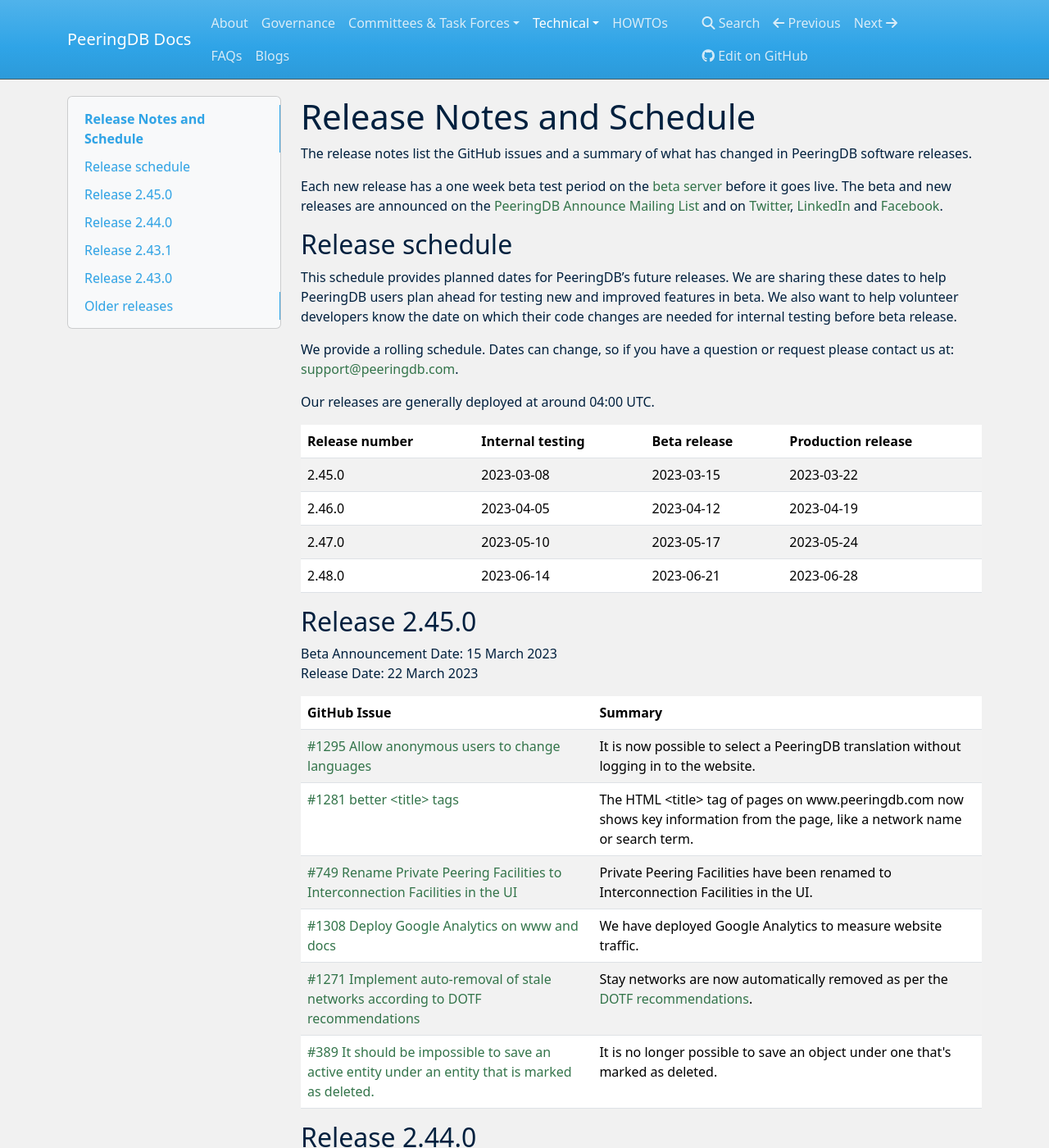
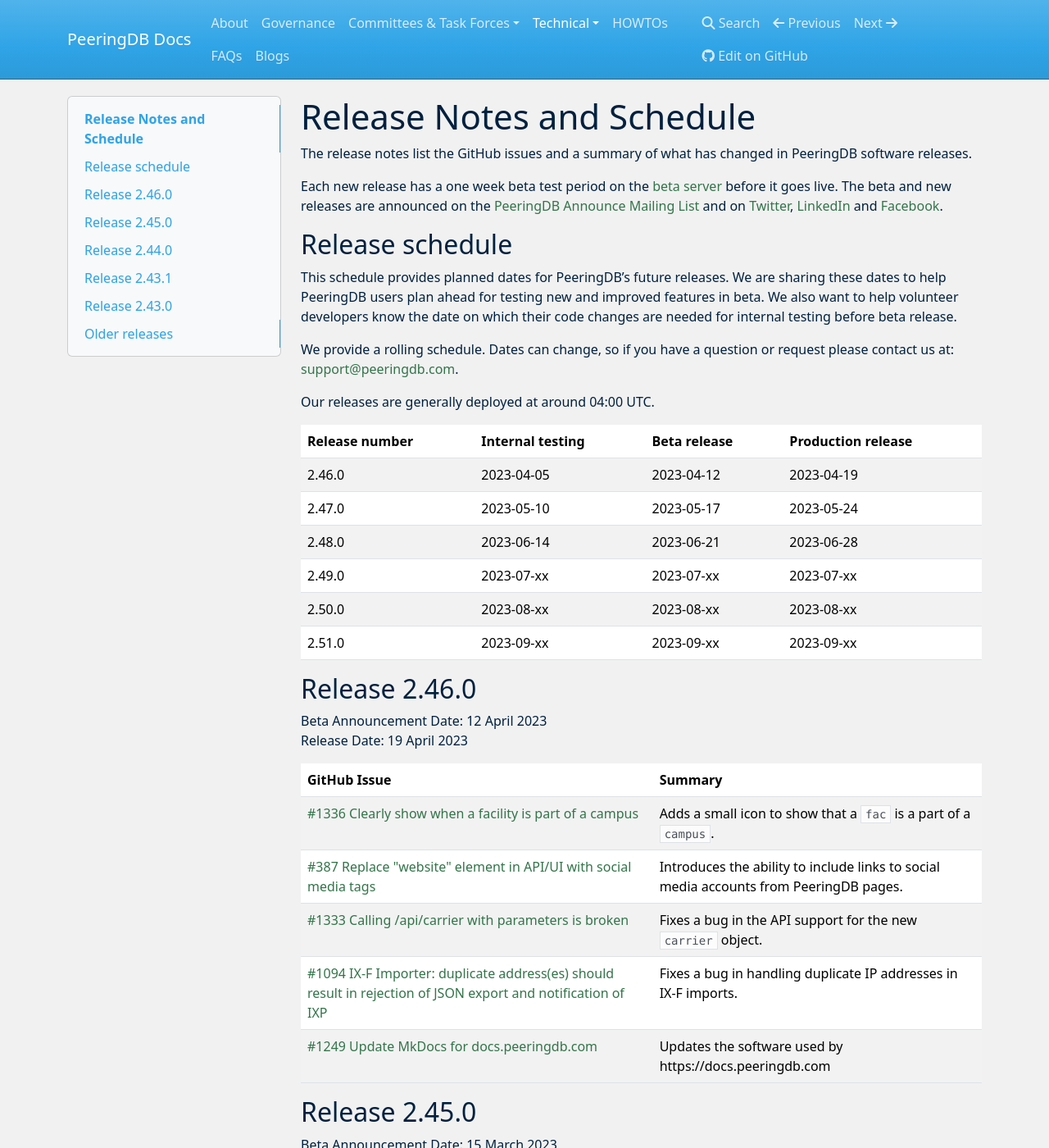
Before and after one commit to peeringdb/docs, an MkDocs documentation site: the page built from docs/release_notes/index.md, in a window 1280 px wide and 1400 px high. Shown: the whole window at 82% size. Built offline with MkDocs 1.6.1, drawn with Linux system fonts in a browser that asks for light colours; nearby versions of some CDN libraries.

Commit message:
Update index.md
Release notes for 2.46.0

```diff
--- a/docs/release_notes/index.md
+++ b/docs/release_notes/index.md
@@ -14,10 +14,28 @@
 
 | **Release number** | **Internal testing** | **Beta release** | **Production release** |
 | -------------- | ---------------- | ------------ | ------------------ |
-| 2.45.0 | 2023-03-08 | 2023-03-15 | 2023-03-22 |
 | 2.46.0 | 2023-04-05 | 2023-04-12 | 2023-04-19 |
 | 2.47.0 | 2023-05-10 | 2023-05-17 | 2023-05-24 |
 | 2.48.0 | 2023-06-14 | 2023-06-21 | 2023-06-28 |
+| 2.49.0 | 2023-07-xx | 2023-07-xx | 2023-07-xx |
+| 2.50.0 | 2023-08-xx | 2023-08-xx | 2023-08-xx |
+| 2.51.0 | 2023-09-xx | 2023-09-xx | 2023-09-xx |
+
+
+
+## Release 2.46.0
+
+Beta Announcement Date: 12 April 2023
+Release Date: 19 April 2023
+
+| **GitHub Issue** | **Summary** |
+| ----------------- | ----------- |
+| [#1336 Clearly show when a facility is part of a campus](https://github.com/peeringdb/peeringdb/issues/1336) | Adds a small icon to show that a `fac` is a part of a `campus`.  |
+| [#387 Replace "website" element in API/UI with social media tags](https://github.com/peeringdb/peeringdb/issues/387) | Introduces the ability to include links to social media accounts from PeeringDB pages. |
+| [#1333 Calling /api/carrier with parameters is broken](https://github.com/peeringdb/peeringdb/issues/1333) | Fixes a bug in the API support for the new `carrier` object. |
+| [#1094 IX-F Importer: duplicate address(es) should result in rejection of JSON export and notification of IXP](https://github.com/peeringdb/peeringdb/issues/1094) | Fixes a bug in handling duplicate IP addresses in IX-F imports. |
+| [#1249 Update MkDocs for docs.peeringdb.com](https://github.com/peeringdb/peeringdb/issues/1249) | Updates the software used by https://docs.peeringdb.com |
+
 
 ## Release 2.45.0
 
```
